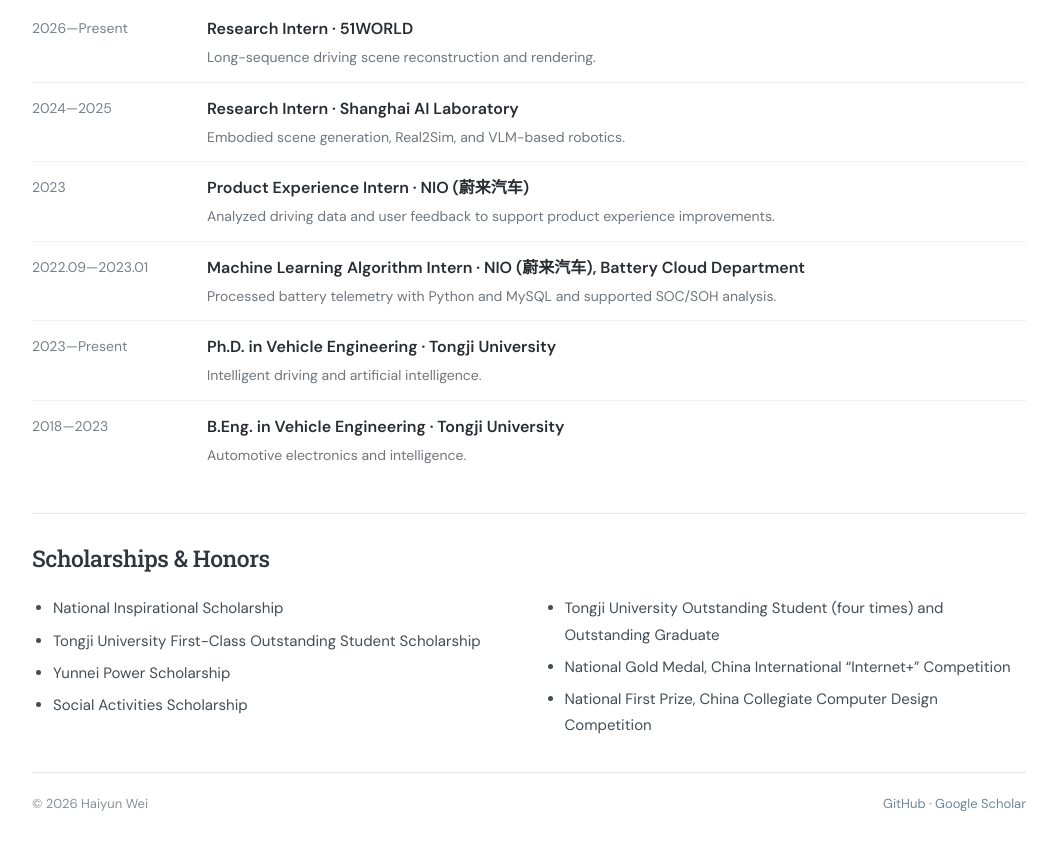
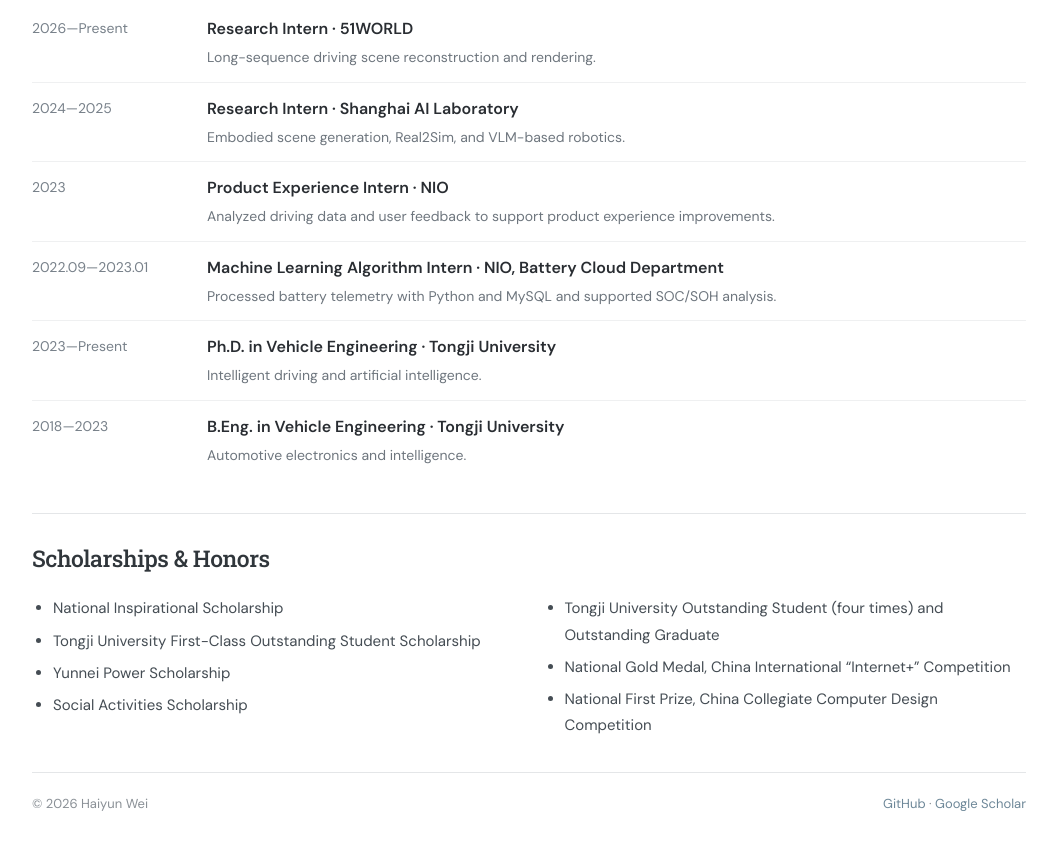
Before and after one commit to Haiyunn/Haiyunn.github.io, a plain HTML site: page index.html in a window 1280 px wide. Shown: the part 1884-2733 px from the top of the page, without its empty margins (111-1168 px from the left). Drawn offline with Linux system fonts and the light colour scheme.

Commit message:
Remove Chinese NIO company name

```diff
--- a/index.html
+++ b/index.html
@@ -47,8 +47,8 @@
     <section class="section experience" id="experience"><h2>Experience &amp; Education</h2><div class="timeline">
       <article><time>2026&mdash;Present</time><div><h3>Research Intern &middot; 51WORLD</h3><p>Long-sequence driving scene reconstruction and rendering.</p></div></article>
       <article><time>2024&mdash;2025</time><div><h3>Research Intern &middot; Shanghai AI Laboratory</h3><p>Embodied scene generation, Real2Sim, and VLM-based robotics.</p></div></article>
-      <article><time>2023</time><div><h3>Product Experience Intern &middot; NIO (&#34074;&#26469;&#27773;&#36710;)</h3><p>Analyzed driving data and user feedback to support product experience improvements.</p></div></article>
-      <article><time>2022.09&mdash;2023.01</time><div><h3>Machine Learning Algorithm Intern &middot; NIO (&#34074;&#26469;&#27773;&#36710;), Battery Cloud Department</h3><p>Processed battery telemetry with Python and MySQL and supported SOC/SOH analysis.</p></div></article>
+      <article><time>2023</time><div><h3>Product Experience Intern &middot; NIO</h3><p>Analyzed driving data and user feedback to support product experience improvements.</p></div></article>
+      <article><time>2022.09&mdash;2023.01</time><div><h3>Machine Learning Algorithm Intern &middot; NIO, Battery Cloud Department</h3><p>Processed battery telemetry with Python and MySQL and supported SOC/SOH analysis.</p></div></article>
       <article><time>2023&mdash;Present</time><div><h3>Ph.D. in Vehicle Engineering &middot; Tongji University</h3><p>Intelligent driving and artificial intelligence.</p></div></article>
       <article><time>2018&mdash;2023</time><div><h3>B.Eng. in Vehicle Engineering &middot; Tongji University</h3><p>Automotive electronics and intelligence.</p></div></article>
     </div></section>
```
